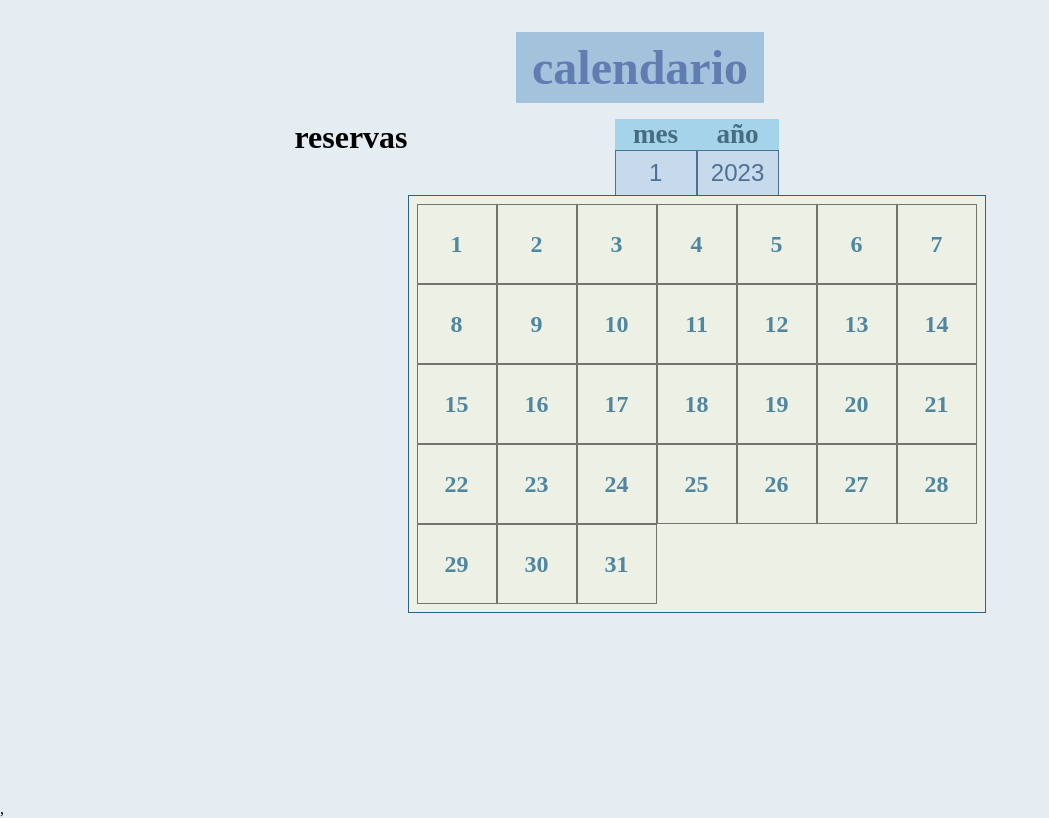
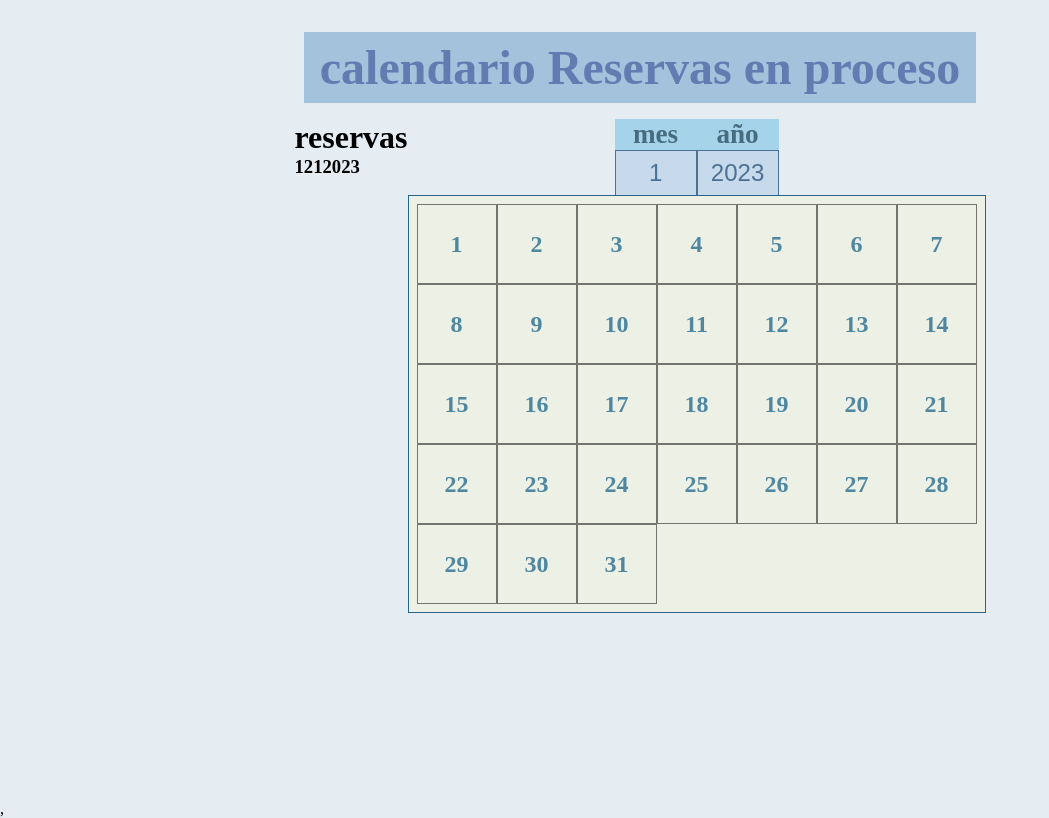
Before and after one commit to crsbl/reservas, a React (Create React App) app in the folder reservas00/: page / in a window 1280 px wide. Shown: the whole page, without its empty margins (0-1049 px from the left). Built offline with nearby package versions, Linux system fonts and the light colour scheme.

Commit message:
calendar

```diff
--- a/reservas00/src/components/calendar/index.jsx
+++ b/reservas00/src/components/calendar/index.jsx
@@ -26,6 +26,14 @@ const Calendar = () => {
   const dispatch = useDispatch();
   const selector = useSelector((state) => state.calendarReducer);
   const [stateDayMonth, setStateDayMonth] = useState([]);
+  const [stateDayMonth00, setStateDayMonth00] = useState([]);
+  const [bookings, setBookings] = useState([
+    {
+      day: 12,
+      month: 1,
+      year: 2023,
+    },
+  ]);
 
   const ComboBoxCalendar = ({
     hookInputSelection,
@@ -88,19 +96,31 @@ const Calendar = () => {
     console.log(numDay);
     while (n < numDay) {
       n++;
-      arrayDay.push([n]);
+      arrayDay.push( false );
     }
-    setStateDayMonth(arrayDay);
+
+    setStateDayMonth([...arrayDay]);
   }, [selector.valueInput01, selector.valueInput00]);
 
   return (
     <div className="divContainerCalendar00">
       <div className="divContainerCalendar01 flexColumn">
-        <h1>calendario</h1>
+        <h1>calendario Reservas en proceso</h1>
 
         <div className="flexRow">
           <div className="divContainerCalendar04">
             <h1>reservas</h1>
+            <div className="flexColumn">
+              {bookings.map((list) => {
+                return (
+                  <div className="flexRow">
+                    <h3>{list.day}</h3>
+                    <h3>{list.month}</h3>
+                    <h3>{list.year}</h3>
+                  </div>
+                );
+              })}
+            </div>
           </div>
           <div className="divContainerCalendar02 flexColumn">
             <div className="flexRow">
@@ -127,8 +147,35 @@ const Calendar = () => {
             </div>
 
             <div className="divContainerCalendar03">
-              {stateDayMonth.map((list) => {
-                return <h3>{list}</h3>;
+              {stateDayMonth.map((listDayMonth, index) => {
+                let numday = index + 1;
+
+/*
+                setStateDayMonth(stateDayMonth)  */
+
+
+              /*   console.log(listDayMonth[numday]); */
+            /*     setStateDayMonth({...stateDayMonth, numday:{state:true}}); */
+                console.log(stateDayMonth[1])
+        /*         setStateDayMonth([...stateDayMonth]) */
+                /*        bookings.forEach((listBookings) => {
+                  if (
+                    selector.valueInput01 === listBookings.year &&
+                    listBookings.day == 14
+                  ) {
+                    setStateDayMonth({...stateDayMonth, numday:{state:true}});
+                  }
+                }); */
+
+                return (
+                  <h3
+                    style={
+                      listDayMonth[numday] ? { backgroundColor: "red" } : {}
+                    }
+                  >
+                    {numday}
+                  </h3>
+                );
               })}
             </div>
           </div>
```
